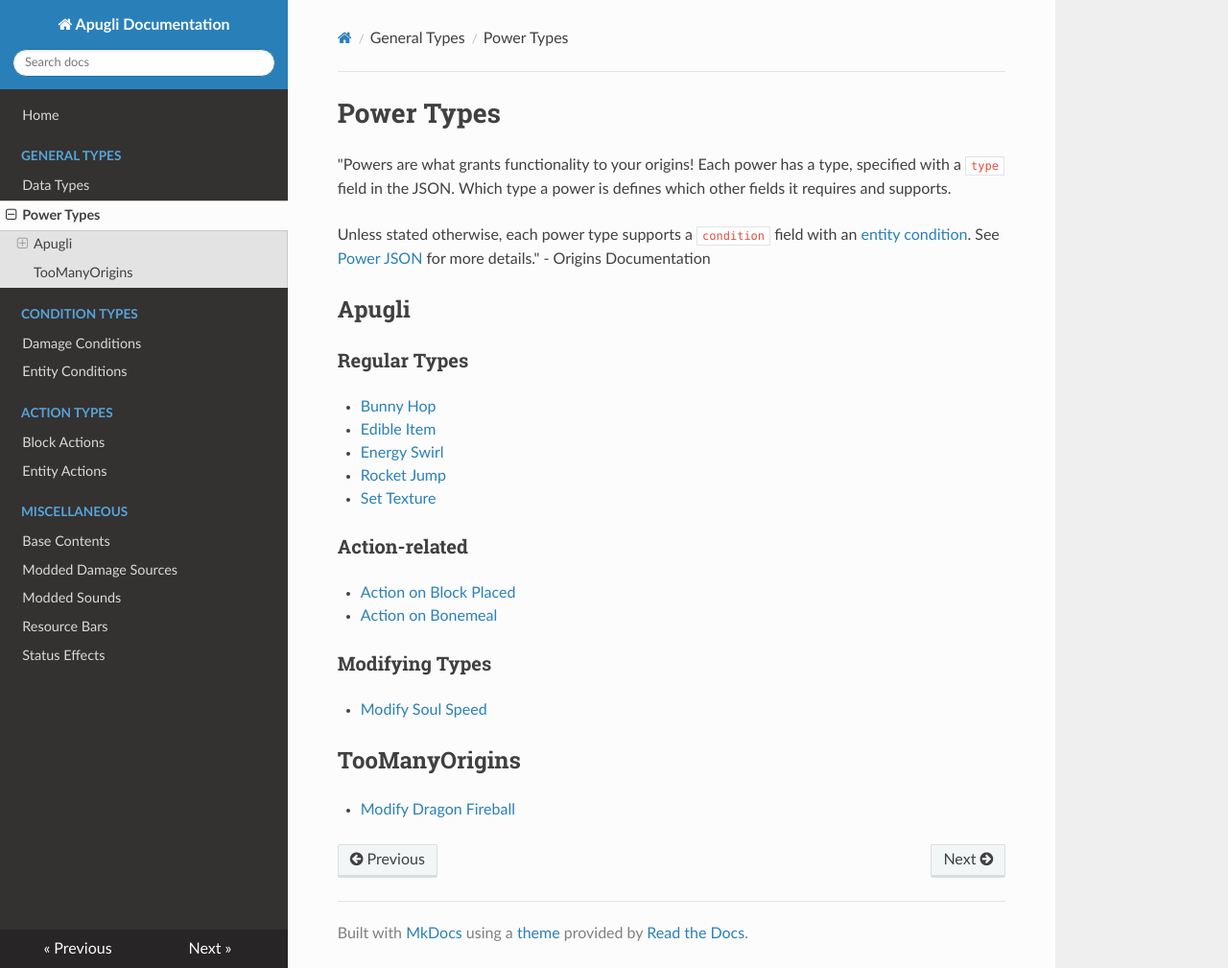
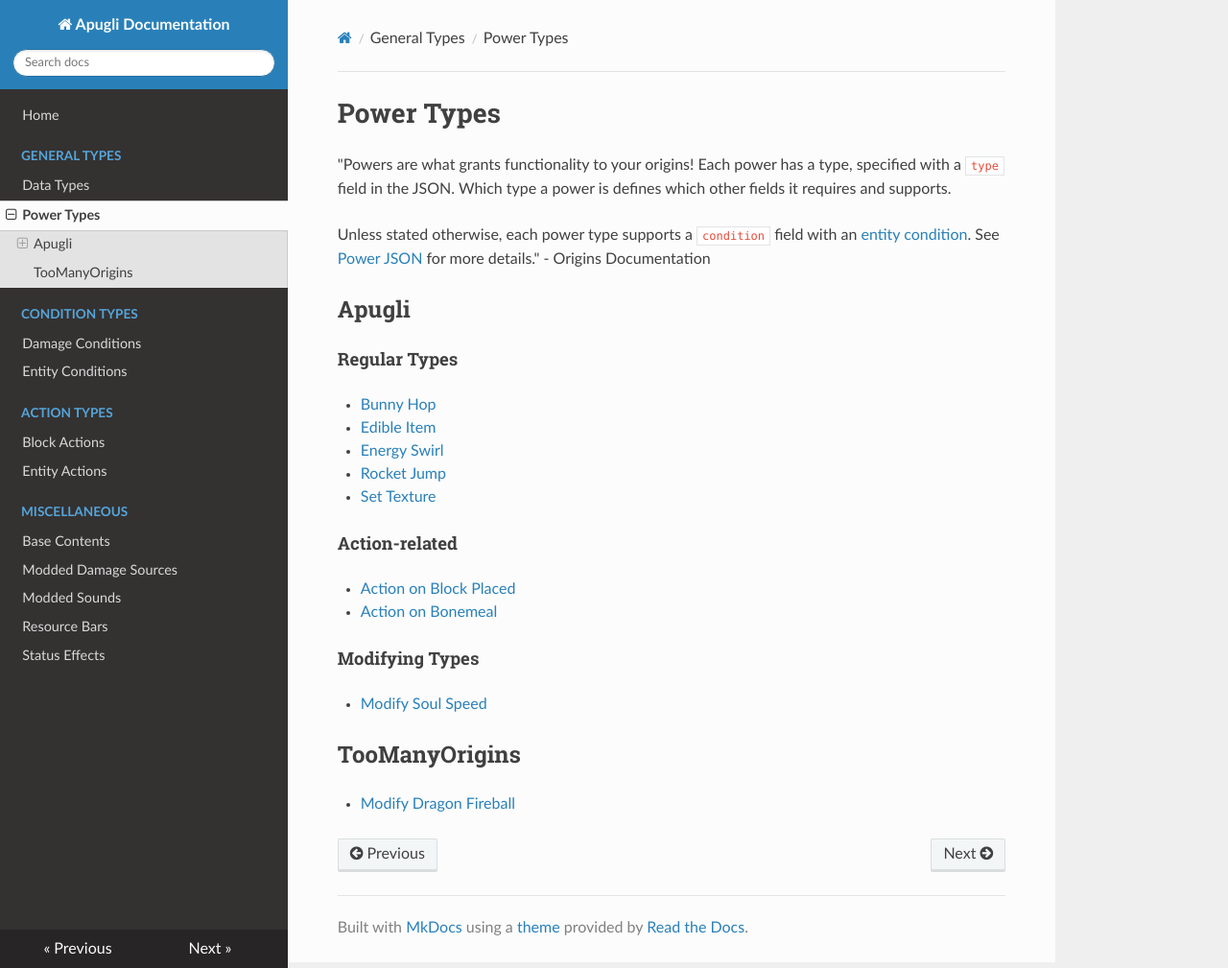
Before and after one commit to MerchantPug/apugli-docs, an MkDocs documentation site: the page built from docs/types/power_types.md, in a window 1280 px wide and 1009 px high. Shown: the whole window at 96% size. Built offline with MkDocs 1.6.1, drawn with Linux system fonts in a browser that asks for light colours; nearby versions of some CDN libraries.

```diff
--- a/docs/types/power_types.md
+++ b/docs/types/power_types.md
@@ -11,18 +11,18 @@ Unless stated otherwise, each power type supports a `condition` field with an [e
 
 ## Apugli
 
-### Regular Types
+#### Regular Types
 * [Bunny Hop](bunny_hop)
 * [Edible Item](edible_item)
 * [Energy Swirl](energy_swirl)
 * [Rocket Jump](rocket_jump)
 * [Set Texture](set_texture)
 
-### Action-related
+#### Action-related
 - [Action on Block Placed](action_on_block_placed)
 - [Action on Bonemeal](action_on_bonemeal)
 
-### Modifying Types
+#### Modifying Types
 * [Modify Soul Speed](modify_soul_speed)
 
 ## TooManyOrigins
```
